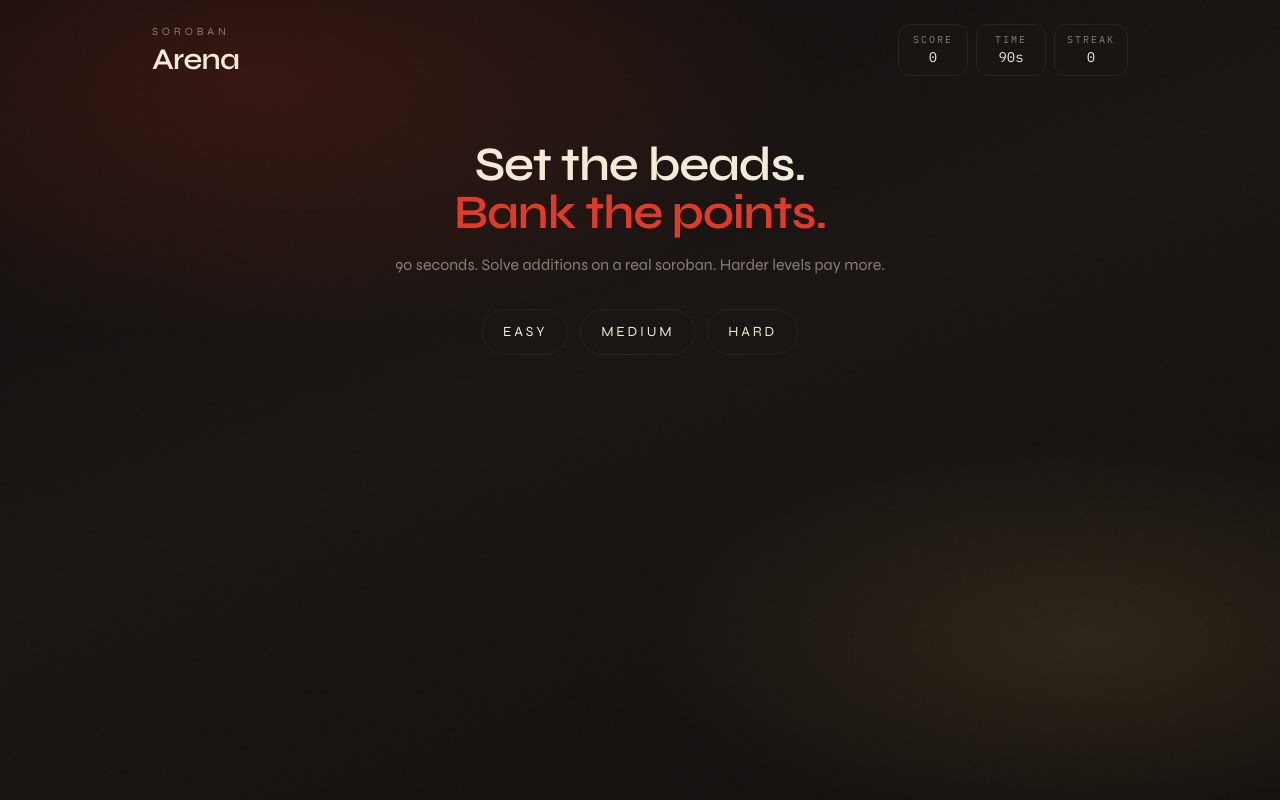
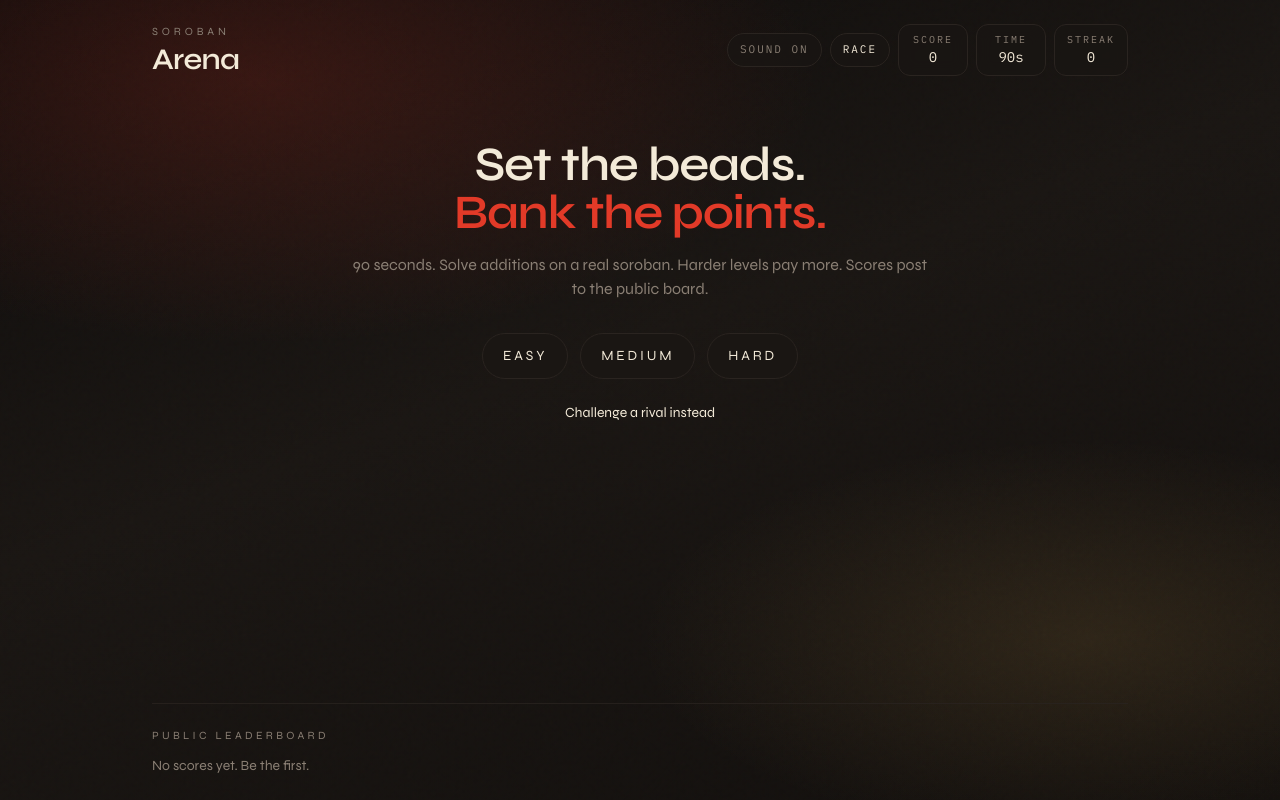
Before and after one commit to selengr/-abacus, a Next.js app: page /play in a window 1280 px wide. Built offline with nearby package versions, Linux system fonts and the light colour scheme.

Commit message:
Wire solo arena to public scores and sound cues.

```diff
--- a/components/GameClient.tsx
+++ b/components/GameClient.tsx
@@ -3,7 +3,10 @@
 import { useCallback, useEffect, useMemo, useRef, useState, useSyncExternalStore } from "react";
 import Link from "next/link";
 import { AbacusBoard } from "@/components/AbacusBoard";
+import { Leaderboard } from "@/components/Leaderboard";
+import { SoundToggle } from "@/components/SoundToggle";
 import {
+  ROUND_SECONDS,
   abacusValue,
   emptyRods,
   formatProblem,
@@ -16,12 +19,12 @@ import {
 import {
   getScoresServerSnapshot,
   getScoresSnapshot,
+  refreshScores,
   saveScore,
   subscribeScores,
   type ScoreEntry,
 } from "@/lib/scores";
-
-const ROUND_SECONDS = 90;
+import { playSound } from "@/lib/sound";
 
 function nowMs() {
   return Date.now();
@@ -39,11 +42,14 @@ export function GameClient() {
   const [finished, setFinished] = useState(false);
   const [name, setName] = useState("");
   const [flash, setFlash] = useState<"ok" | "miss" | null>(null);
+  const [saving, setSaving] = useState(false);
+  const [saveMessage, setSaveMessage] = useState<string | null>(null);
   const startedAt = useRef(0);
   const solvedRef = useRef(false);
   const streakRef = useRef(0);
   const difficultyRef = useRef<Difficulty>("easy");
   const problemRef = useRef<Problem | null>(null);
+  const endedRef = useRef(false);
 
   const scoresJson = useSyncExternalStore(
     subscribeScores,
@@ -59,15 +65,24 @@ export function GameClient() {
   const matched = problem !== null && value === problem.answer && running;
 
   useEffect(() => {
+    void refreshScores().catch(() => undefined);
+  }, []);
+
+  useEffect(() => {
     if (!running || finished) return;
     const id = window.setInterval(() => {
       setSecondsLeft((s) => {
         if (s <= 1) {
           window.clearInterval(id);
+          if (!endedRef.current) {
+            endedRef.current = true;
+            playSound("end");
+          }
           setRunning(false);
           setFinished(true);
           return 0;
         }
+        if (s <= 10) playSound("tick");
         return s - 1;
       });
     }, 1000);
@@ -85,6 +100,7 @@ export function GameClient() {
 
   const handleRodsChange = useCallback(
     (next: RodState[]) => {
+      playSound("bead");
       setRods(next);
       const current = problemRef.current;
       if (!current || !running || solvedRef.current) return;
@@ -102,6 +118,7 @@ export function GameClient() {
       setSolved((n) => n + 1);
       setStreak(nextStreak);
       setFlash("ok");
+      playSound("success");
       window.setTimeout(() => {
         setFlash(null);
         nextProblem();
@@ -122,39 +139,53 @@ export function GameClient() {
     setRunning(true);
     setName("");
     setFlash(null);
+    setSaveMessage(null);
+    endedRef.current = false;
     const p = generateProblem(level);
     problemRef.current = p;
     setProblem(p);
     setRods(emptyRods());
     startedAt.current = nowMs();
     solvedRef.current = false;
+    playSound("start");
   }
 
   function resetBoard() {
     setRods(emptyRods());
     setFlash("miss");
+    playSound("clear");
     window.setTimeout(() => setFlash(null), 400);
   }
 
-  function submitScore() {
+  async function submitScore() {
     const trimmed = name.trim().slice(0, 16) || "Player";
-    saveScore({
-      name: trimmed,
-      score,
-      difficulty,
-      solved,
-    });
+    setSaving(true);
+    setSaveMessage(null);
+    try {
+      await saveScore({
+        name: trimmed,
+        score,
+        difficulty,
+        solved,
+      });
+      setSaveMessage("Saved to the public board.");
+    } catch {
+      setSaveMessage("Could not save. Try again.");
+    } finally {
+      setSaving(false);
+    }
   }
 
   function skipProblem() {
     setStreak(0);
     streakRef.current = 0;
+    playSound("skip");
     nextProblem();
   }
 
   return (
     <div className="relative z-10 mx-auto flex min-h-dvh w-full max-w-5xl flex-col px-4 py-6 sm:px-6">
-      <header className="mb-6 flex items-center justify-between gap-4">
+      <header className="mb-6 flex flex-wrap items-center justify-between gap-4">
         <Link href="/" className="group">
           <p className="text-[11px] uppercase tracking-[0.35em] text-ash transition group-hover:text-paper">
             Soroban
@@ -163,7 +194,14 @@ export function GameClient() {
             Arena
           </h1>
         </Link>
-        <div className="flex gap-2 font-mono text-sm">
+        <div className="flex flex-wrap items-center gap-2 font-mono text-sm">
+          <SoundToggle />
+          <Link
+            href="/play/race"
+            className="rounded-full border border-smoke bg-ink-soft/80 px-3 py-2 text-[11px] uppercase tracking-[0.18em] text-ash transition hover:border-lacquer hover:text-lacquer"
+          >
+            Race
+          </Link>
           <Stat label="score" value={score} />
           <Stat label="time" value={`${secondsLeft}s`} hot={secondsLeft <= 15} />
           <Stat label="streak" value={streak} />
@@ -178,7 +216,7 @@ export function GameClient() {
           </h2>
           <p className="mt-4 text-ash">
             {ROUND_SECONDS} seconds. Solve additions on a real soroban. Harder
-            levels pay more.
+            levels pay more. Scores post to the public board.
           </p>
           <div className="mt-8 flex flex-wrap justify-center gap-3">
             {(["easy", "medium", "hard"] as Difficulty[]).map((level) => (
@@ -192,6 +230,12 @@ export function GameClient() {
               </button>
             ))}
           </div>
+          <Link
+            href="/play/race"
+            className="mt-6 inline-block text-sm text-amber underline-offset-4 hover:underline"
+          >
+            Challenge a rival instead
+          </Link>
         </section>
       )}
 
@@ -261,12 +305,14 @@ export function GameClient() {
             />
             <button
               type="button"
-              onClick={submitScore}
-              className="rounded-full bg-lacquer px-5 py-3 text-sm font-medium uppercase tracking-[0.18em] text-white transition hover:bg-lacquer-deep"
+              onClick={() => void submitScore()}
+              disabled={saving}
+              className="rounded-full bg-lacquer px-5 py-3 text-sm font-medium uppercase tracking-[0.18em] text-white transition hover:bg-lacquer-deep disabled:opacity-60"
             >
-              Save score
+              {saving ? "Saving…" : "Save score"}
             </button>
           </div>
+          {saveMessage && <p className="mt-3 text-sm text-ash">{saveMessage}</p>}
           <button
             type="button"
             onClick={() => startGame(difficulty)}
@@ -298,27 +344,3 @@ function Stat({
     </div>
   );
 }
-
-function Leaderboard({ entries }: { entries: ScoreEntry[] }) {
-  if (entries.length === 0) return null;
-  return (
-    <section className="animate-rise-late mt-auto border-t border-smoke/80 pt-6">
-      <h3 className="text-[11px] uppercase tracking-[0.3em] text-ash">
-        Leaderboard
-      </h3>
-      <ol className="mt-3 space-y-2">
-        {entries.map((entry, index) => (
-          <li
-            key={entry.id}
-            className="flex items-center justify-between gap-3 rounded-xl border border-smoke/70 bg-ink-soft/50 px-3 py-2 font-mono text-sm"
-          >
-            <span className="text-ash">{index + 1}</span>
-            <span className="flex-1 truncate text-paper">{entry.name}</span>
-            <span className="text-ash">{entry.difficulty}</span>
-            <span className="text-amber">{entry.score}</span>
-          </li>
-        ))}
-      </ol>
-    </section>
-  );
-}
```
